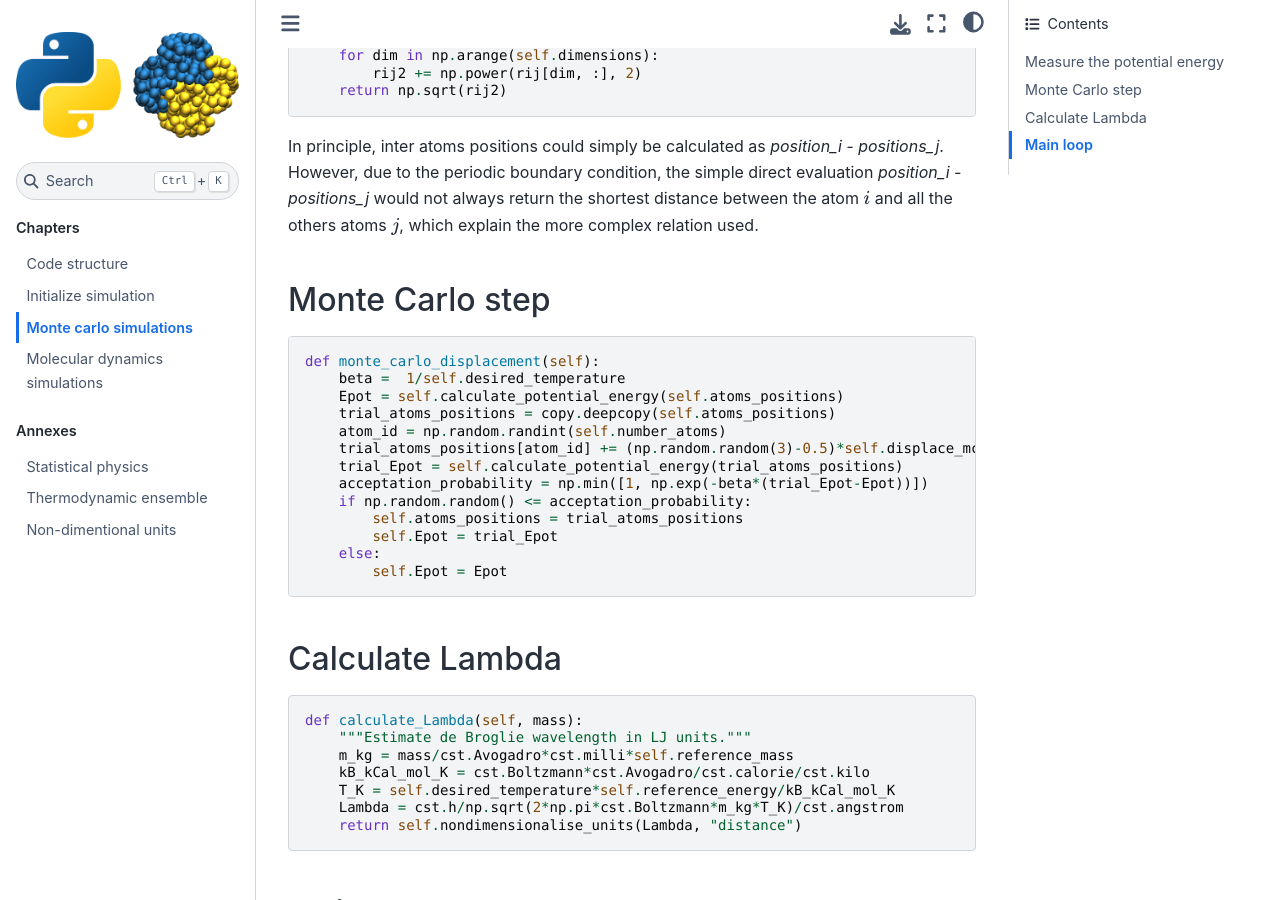
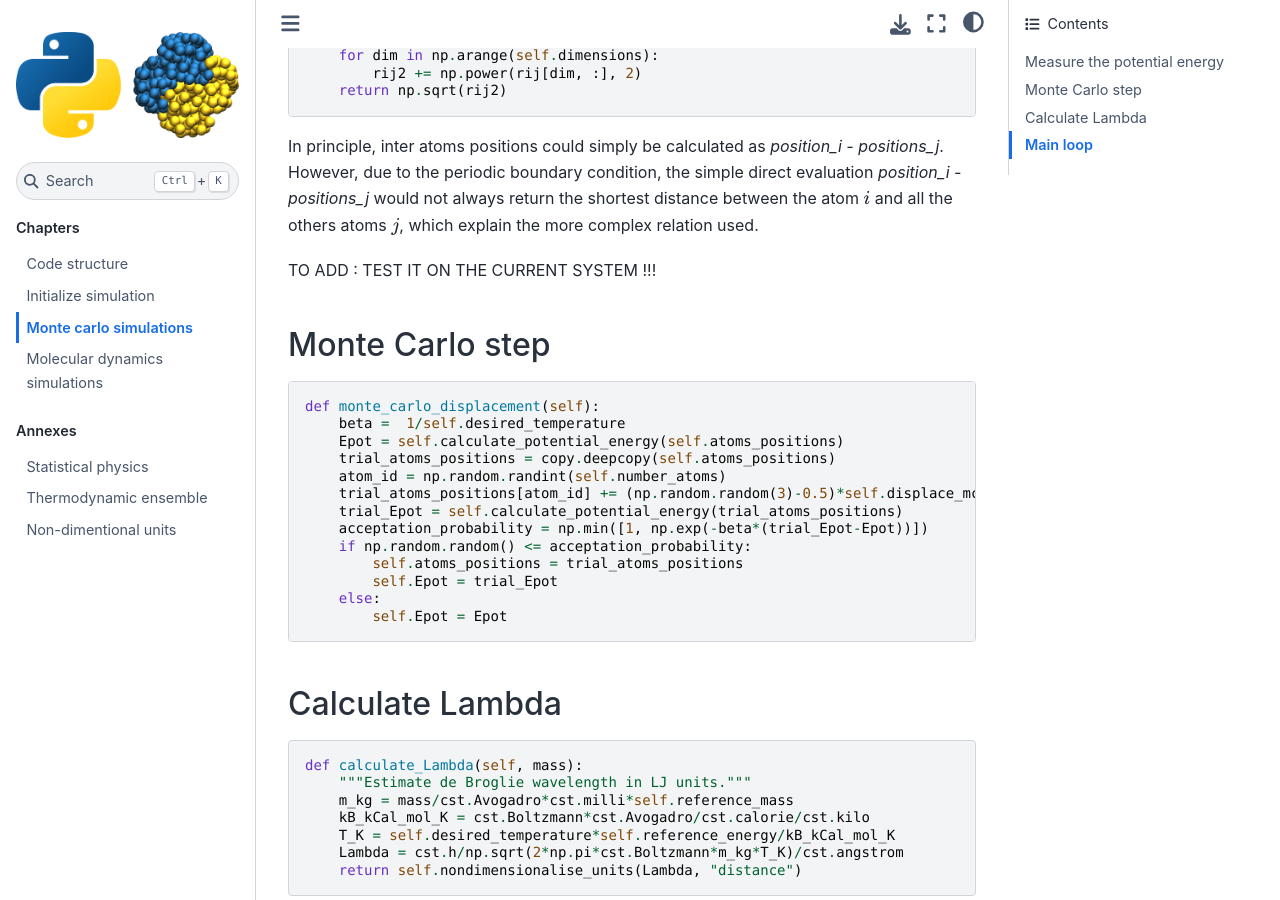
Before and after one commit to mdcourse/mdcourse.github.io, a Sphinx documentation site: the page built from docs/source/chapters/chapter3.rst, in a window 1280 px wide and 900 px high, scrolled down 1321 px. Built offline with Sphinx 7.4.7 and the Sphinx Book theme 1.1.4, drawn with Linux system fonts in a browser that asks for light colours.

Commit message:
added comment

```diff
--- a/docs/source/chapters/chapter3.rst
+++ b/docs/source/chapters/chapter3.rst
@@ -69,6 +69,8 @@ However, due to the periodic boundary condition, the simple direct evaluation *p
 would not always return the shortest distance between the atom :math:`i` and all the others atoms :math:`j`,
 which explain the more complex relation used.
 
+TO ADD : TEST IT ON THE CURRENT SYSTEM !!!
+
 Monte Carlo step
 ----------------
 
```
